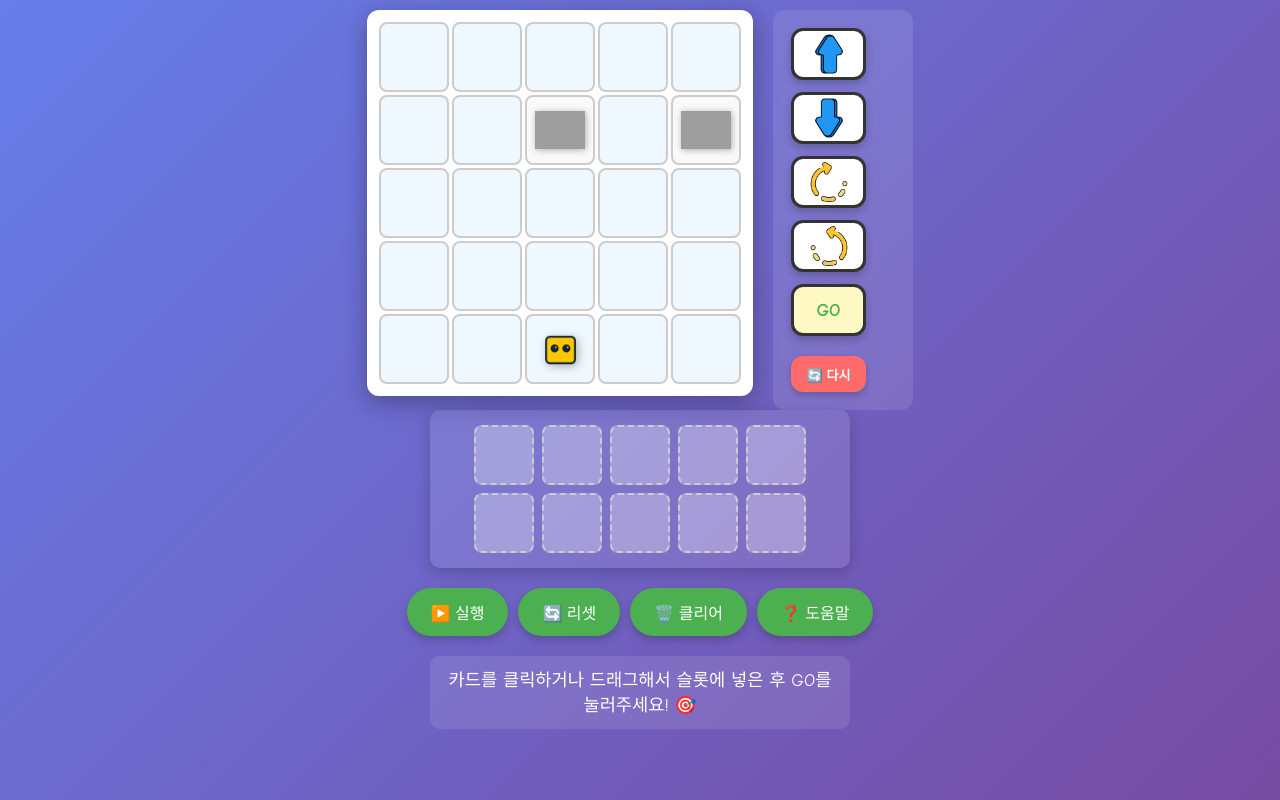
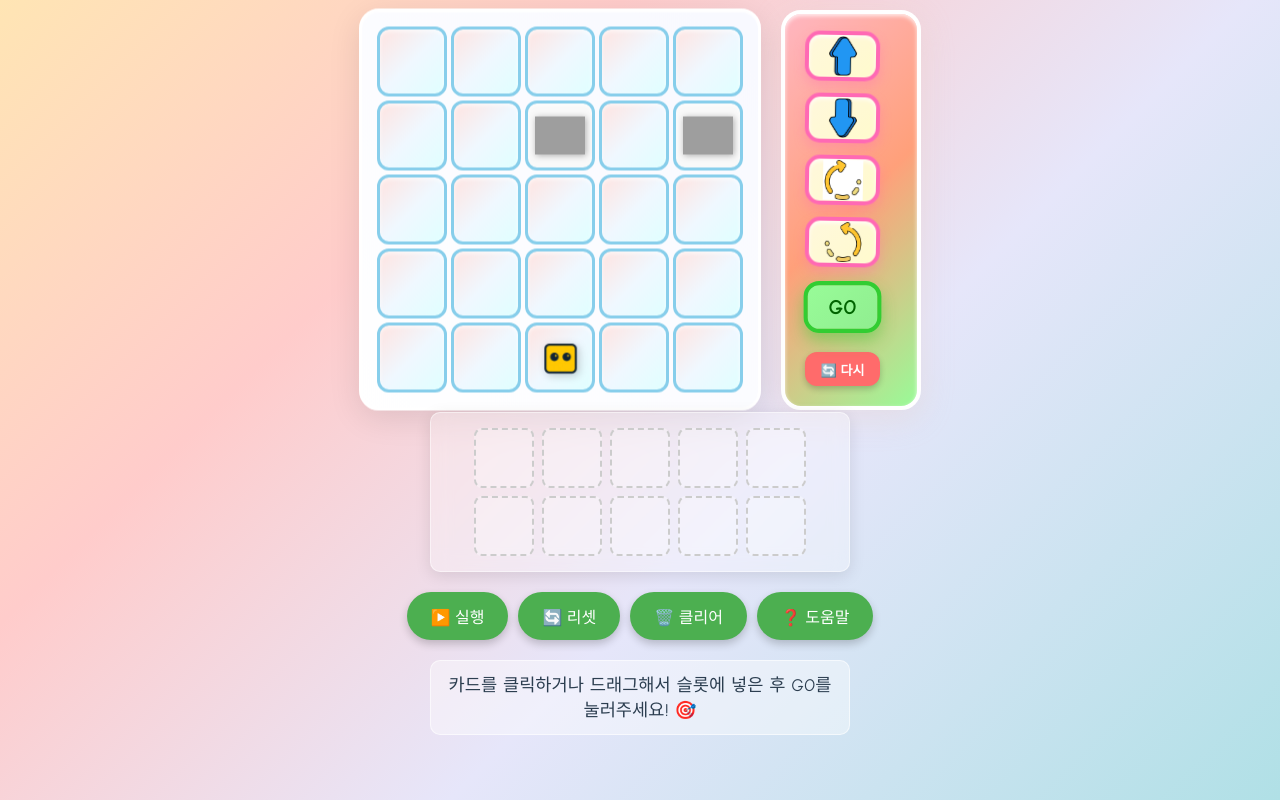
Before and after one commit to HosooJeong/Suagame, a plain HTML site: page index.html in a window 1280 px wide. Drawn offline with Linux system fonts and the light colour scheme; grey boxes are pictures that could not be loaded.

Commit message:
Add files via upload

```diff
--- a/css/styles.css
+++ b/css/styles.css
@@ -8,19 +8,27 @@ body {
     margin: 0;
     padding: 10px;
     font-family: 'Comic Sans MS', cursive;
-    background: linear-gradient(135deg, #667eea 0%, #764ba2 100%);
-    color: white;
+    background: linear-gradient(135deg, #FFE5B4 0%, #FFCCCB 30%, #E6E6FA 60%, #B0E0E6 100%);
+    color: #2c3e50;
     user-select: none;
     min-height: 100vh;
     overflow-x: hidden;
+    animation: gentleFloat 6s ease-in-out infinite;
+}
+
+/* 배경 애니메이션 */
+@keyframes gentleFloat {
+    0%, 100% { background-position: 0% 50%; }
+    50% { background-position: 100% 50%; }
 }
 
 h1 {
     text-align: center;
     font-size: 1.8em;
     margin: 5px 0 15px 0;
-    text-shadow: 2px 2px 4px rgba(0,0,0,0.3);
+    text-shadow: 1px 1px 2px rgba(0,0,0,0.1);
     display: none; /* 제목 숨김 처리 */
+    color: #2c3e50;
 }
 
 /* 게임 컨테이너 - 기본적으로 좌우 배치 (데스크톱과 가로모드 공통) */
@@ -40,30 +48,48 @@ h1 {
     justify-content: center;
 }
 
-/* 격자 스타일 - 데스크톱 기본 크기 */
+/* 격자 스타일 - 아이들을 위한 캐주얼한 디자인 */
 .grid {
     display: grid;
     grid-template-columns: repeat(5, 70px);
     grid-template-rows: repeat(5, 70px);
-    gap: 3px;
-    background: #fff;
-    padding: 12px;
-    border-radius: 12px;
-    box-shadow: 0 6px 24px rgba(0,0,0,0.3);
+    gap: 4px;
+    background: linear-gradient(45deg, #fff 0%, #f8f9ff 100%);
+    padding: 15px;
+    border-radius: 20px;
+    box-shadow:
+        0 8px 32px rgba(0,0,0,0.1),
+        inset 0 1px 0 rgba(255,255,255,0.9);
     position: relative;
+    border: 3px solid #FFF;
+    animation: gentleBounce 3s ease-in-out infinite;
+}
+
+@keyframes gentleBounce {
+    0%, 100% { transform: translateY(0px); }
+    50% { transform: translateY(-2px); }
 }
 
 .cell {
-    background: #f0f8ff;
-    border: 2px solid #ccc;
-    border-radius: 8px;
+    background: linear-gradient(135deg, #FFE4E1 0%, #F0F8FF 50%, #E0FFFF 100%);
+    border: 3px solid #87CEEB;
+    border-radius: 12px;
     position: relative;
     display: flex;
     align-items: center;
     justify-content: center;
+    transition: all 0.3s ease;
+    box-shadow: inset 0 2px 4px rgba(255,255,255,0.7);
 }
 
-/* 로봇 스타일 - 데스크톱 기본 크기 */
+.cell:hover {
+    transform: scale(1.02);
+    box-shadow:
+        inset 0 2px 4px rgba(255,255,255,0.7),
+        0 4px 8px rgba(135, 206, 235, 0.3);
+}
+
+/* 로봇 스타일 - 아이들이 좋아할 바운시 효과 */
 .robot {
     width: 60px;
     height: 60px;
@@ -73,6 +99,13 @@ h1 {
     justify-content: center;
     background: none;
     z-index: 15;
+    animation: robotDance 2s ease-in-out infinite;
+}
+
+@keyframes robotDance {
+    0%, 100% { transform: rotate(0deg) scale(1); }
+    25% { transform: rotate(-2deg) scale(1.05); }
+    75% { transform: rotate(2deg) scale(1.05); }
 }
 
 .robot img {
@@ -80,7 +113,8 @@ h1 {
     height: 55px;
     object-fit: contain;
     transition: transform 0.9s ease;
-    filter: drop-shadow(2px 2px 4px rgba(0,0,0,0.3));
+    filter: drop-shadow(2px 2px 4px rgba(0,0,0,0.2));
+    border-radius: 50%;
 }
 
 /* 상점 스타일 - 데스크톱 기본 크기 */
@@ -116,36 +150,55 @@ h1 {
     background: #f9f9f9;
 }
 
-/* 카드 덱 스타일 - 데스크톱 세로 배치 */
+/* 카드 덱 스타일 - 아이들이 좋아할 매직해 보이는 디자인 */
 .card-deck {
     display: flex;
     flex-direction: column;
     gap: 12px;
-    background: rgba(255,255,255,0.1);
-    padding: 18px;
-    border-radius: 12px;
+    background: linear-gradient(135deg, #FFB6C1 0%, #FFA07A 50%, #98FB98 100%);
+    padding: 20px;
+    border-radius: 20px;
     min-width: 140px;
     max-height: 400px;
     overflow-y: auto;
     justify-content: flex-start;
+    border: 4px solid #FFF;
+    box-shadow:
+        0 8px 32px rgba(0,0,0,0.15),
+        inset 0 2px 4px rgba(255,255,255,0.8);
+    animation: cardDeckGlow 3s ease-in-out infinite alternate;
+}
+
+@keyframes cardDeckGlow {
+    0% { box-shadow: 0 8px 32px rgba(255,182,193,0.3), inset 0 2px 4px rgba(255,255,255,0.8); }
+    100% { box-shadow: 0 8px 32px rgba(152,251,152,0.3), inset 0 2px 4px rgba(255,255,255,0.8); }
 }
 
 .card {
     width: 75px;
     height: 65px;
-    background: #fff;
-    border: 3px solid #333;
-    border-radius: 12px;
+    background: linear-gradient(135deg, #FFF8DC 0%, #FFFACD 100%);
+    border: 4px solid #FF69B4;
+    border-radius: 15px;
     display: flex;
     align-items: center;
     justify-content: center;
-    font-size: 20px;
+    font-size: 22px;
+    font-weight: bold;
     cursor: pointer;
-    box-shadow: 0 4px 8px rgba(0,0,0,0.2);
-    transition: all 0.2s ease;
-    color: black;
+    box-shadow:
+        0 6px 12px rgba(255,105,180,0.3),
+        inset 0 2px 4px rgba(255,255,255,0.9);
+    transition: all 0.3s ease;
+    color: #8B4513;
     user-select: none;
     touch-action: manipulation;
+    animation: cardFloat 2s ease-in-out infinite;
+}
+
+@keyframes cardFloat {
+    0%, 100% { transform: translateY(0px) rotate(0deg); }
+    50% { transform: translateY(-3px) rotate(1deg); }
 }
 
 /* 카드 아이콘 스타일 */
@@ -157,23 +210,33 @@ h1 {
 }
 
 .card:hover, .card:active {
-    transform: translateY(-2px) scale(1.05);
-    box-shadow: 0 6px 12px rgba(0,0,0,0.3);
-    border-color: #4CAF50;
+    transform: translateY(-8px) scale(1.1) rotate(3deg);
+    box-shadow:
+        0 12px 24px rgba(255,105,180,0.4),
+        inset 0 2px 4px rgba(255,255,255,0.9);
+    border-color: #FFD700;
+    background: linear-gradient(135deg, #FFE4B5 0%, #FFEFD5 100%);
 }
 
 .go-card {
-    background: #fff9c4;
-    color: #4CAF50;
+    background: linear-gradient(135deg, #98FB98 0%, #90EE90 100%);
+    color: #006400;
     font-weight: bold;
-    font-size: 18px;
+    font-size: 20px;
     cursor: pointer;
+    border-color: #32CD32;
+    animation: goCardPulse 1.5s ease-in-out infinite;
+}
+
+@keyframes goCardPulse {
+    0%, 100% { transform: scale(1); box-shadow: 0 6px 12px rgba(50,205,50,0.3); }
+    50% { transform: scale(1.05); box-shadow: 0 8px 16px rgba(50,205,50,0.5); }
 }
 
 .go-card:hover, .go-card:active {
-    background: #fff5a1;
-    transform: translateY(-2px) scale(1.05);
-    box-shadow: 0 6px 12px rgba(255, 249, 196, 0.4);
+    background: linear-gradient(135deg, #ADFF2F 0%, #7CFC00 100%);
+    transform: translateY(-8px) scale(1.15) rotate(-3deg);
+    box-shadow: 0 12px 24px rgba(50,205,50,0.6);
 }
 
 /* 리셋 버튼 스타일 */
@@ -214,12 +277,14 @@ h1 {
     flex-wrap: wrap;
     gap: 8px;
     justify-content: center;
-    background: rgba(255,255,255,0.1);
+    background: rgba(255,255,255,0.3);
     padding: 15px;
     border-radius: 10px;
-    box-shadow: 0 4px 16px rgba(0,0,0,0.2);
+    box-shadow: 0 4px 16px rgba(0,0,0,0.1);
     max-width: 420px;
     margin: 0 auto;
+    border: 1px solid rgba(255,255,255,0.5);
+    backdrop-filter: blur(10px);
 }
 
 .slot {
@@ -320,11 +385,13 @@ h1 {
     margin: 15px;
     font-size: 1.1em;
     padding: 12px;
-    background: rgba(255,255,255,0.1);
+    background: rgba(255,255,255,0.4);
     border-radius: 10px;
     line-height: 1.4;
     max-width: 420px;
     margin: 15px auto;
+    color: #2c3e50;
+    border: 1px solid rgba(255,255,255,0.6);
 }
 
 /* 게임 오버 스타일 */
```
